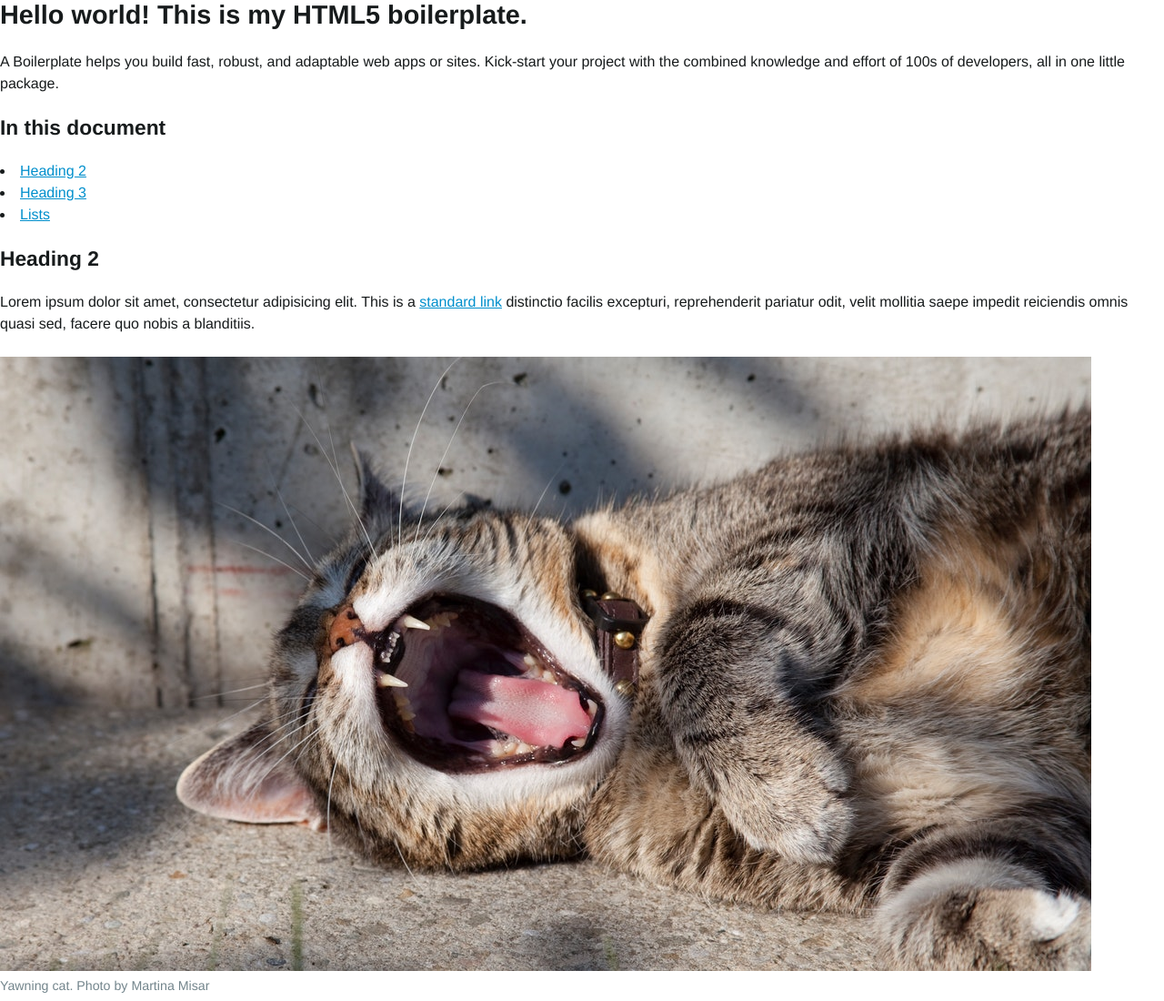
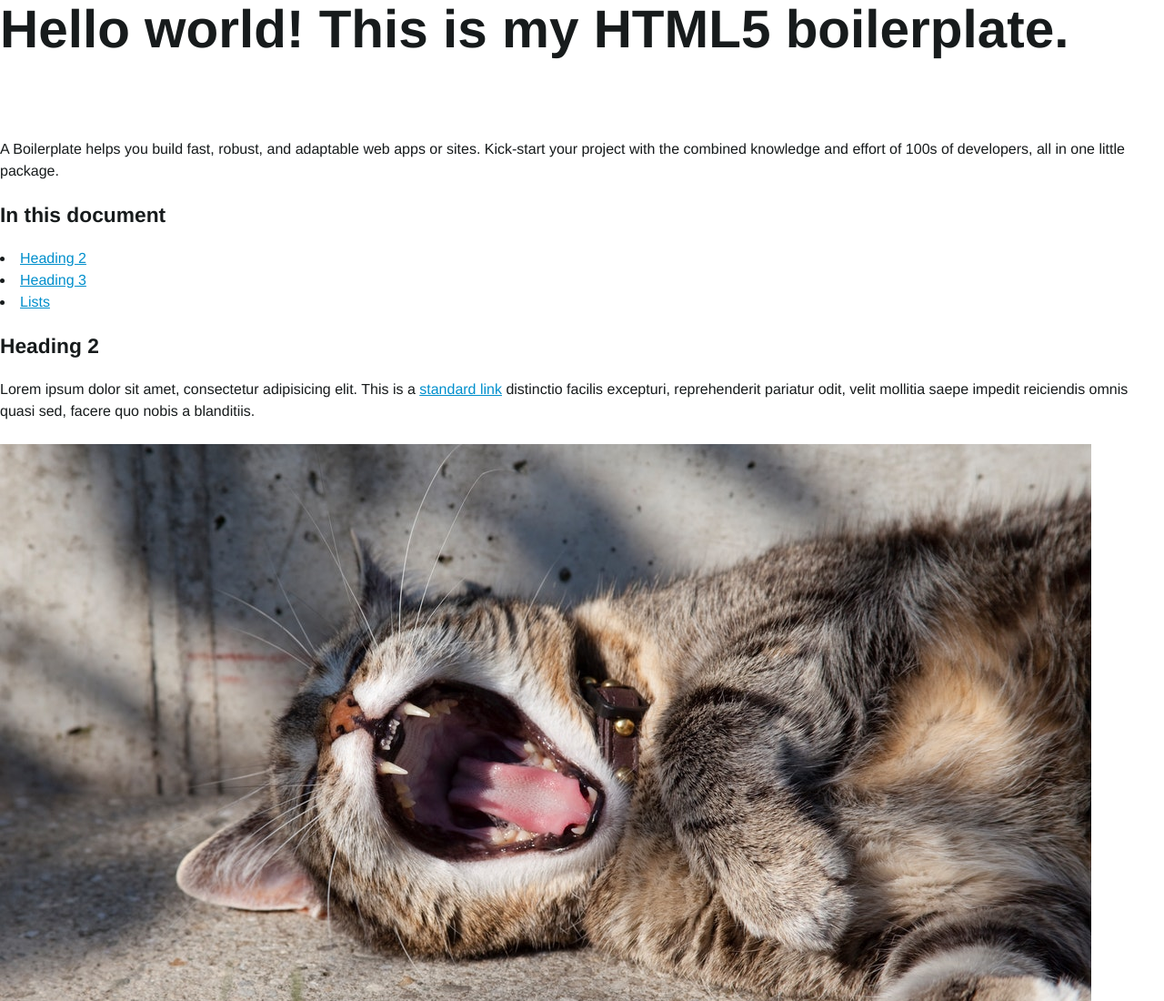
Before and after one commit to mct-ui/html5-boilerplate-AlizadehAva, a plain HTML site: page index.html in a window 1280 px wide. Shown: the top 1100 px of the page at 91% size. Drawn offline with Linux system fonts and the light colour scheme.

Commit message:
Added media-queries

```diff
--- a/css/screen.scss
+++ b/css/screen.scss
@@ -178,11 +178,40 @@ html {
     Default markup for typographic elements
 */
 
+// h1 {
+//   font-size: $ms5;
+//   font-weight: 700;
+//   line-height: calc($baseline * 4);
+//   margin-bottom: $space-m;
+
+  // @include mq(bp1){
+  //   font-size: $ms9;
+  //   line-height: calc($baseline * 6);
+  // }
+
+  // @include mq(bp2){
+  //   font-size: $ms11;
+  //   line-height: calc($baseline * 8);
+  // }
+// }
+
 h1 {
-  font-size: $ms5;
-  font-weight: 700;
-  line-height: calc($baseline * 4);
-  margin-bottom: $space-m;
+    font-size: 1.8020324707rem;
+    font-weight: 700;
+    line-height: 2rem;
+    margin-bottom: 1.5em;
+}
+@media (min-width: 36.0625em) {
+  h1 {
+    font-size: 2.8865075782rem;
+    line-height: 3rem;
+  }
+}
+@media (min-width: 48.0625em) {
+  h1 {
+    font-size: 3.6532361537rem;
+    line-height: 4rem;
+  }
 }
 
 h2 {
```
Also changed, not shown: css/screen.css.
